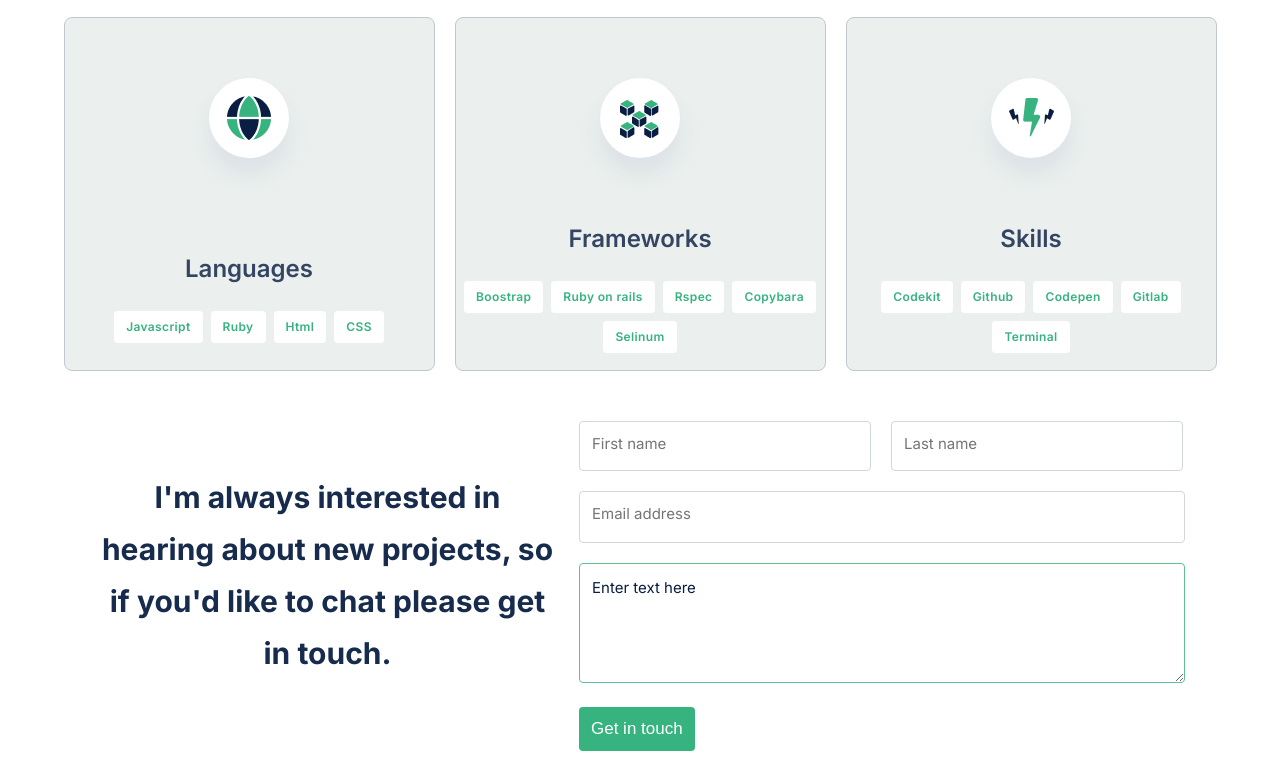
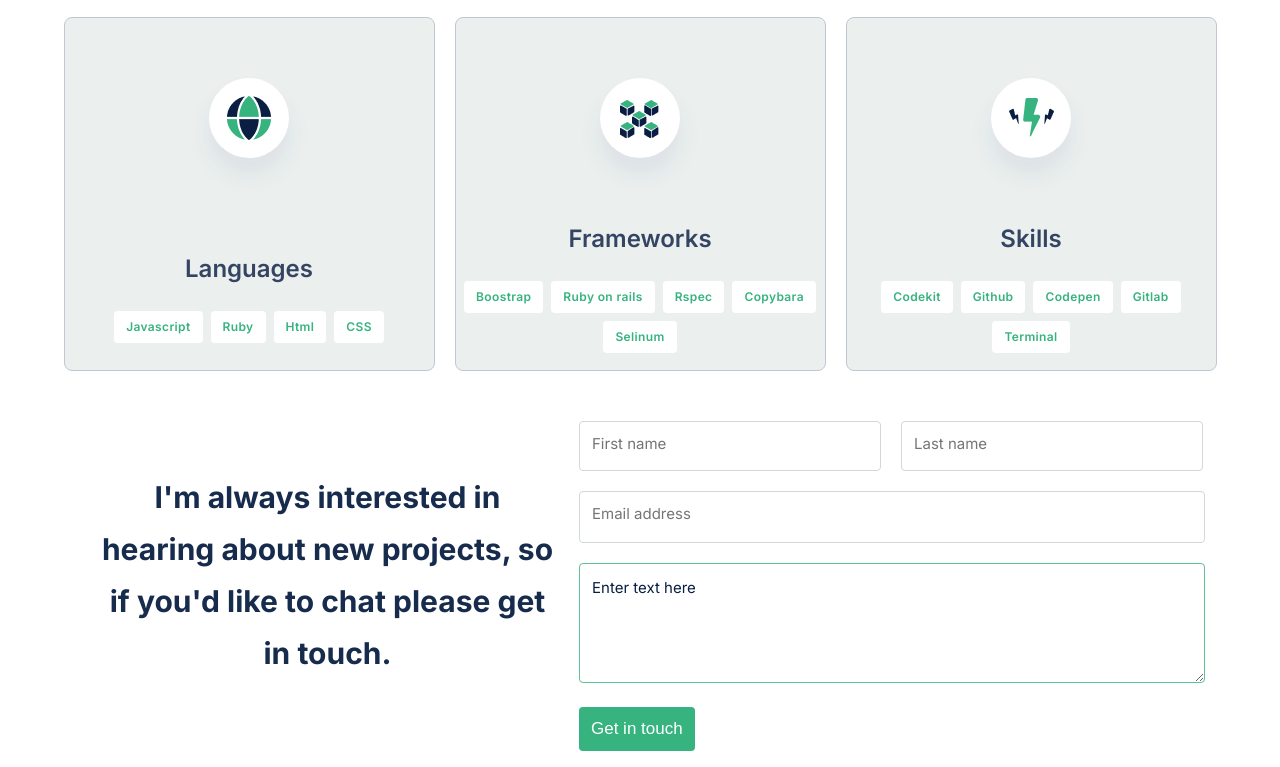
Before and after one commit to raezon/portfolio-microverse, a website: page index.html in a window 1280 px wide. Shown: the part 2581-3348 px from the top of the page. Drawn offline with Linux system fonts and the light colour scheme.

Commit message:
Enhance contact on desktop on contact-us.css and media.css

```diff
--- a/css/contact-us.css
+++ b/css/contact-us.css
@@ -15,7 +15,7 @@
 }
 
 .contact-input-small {
-  width: 290px;
+  width: 300px;
   height: 48px;
   padding: 0;
   background: #fff;
--- a/css/media.css
+++ b/css/media.css
@@ -102,7 +102,7 @@
   /** inputs **/
   .contact-input,
   .contact-text-area {
-    width: 600px;
+    width: 620px;
   }
   /** about me **/
   .p-about-me{
```
